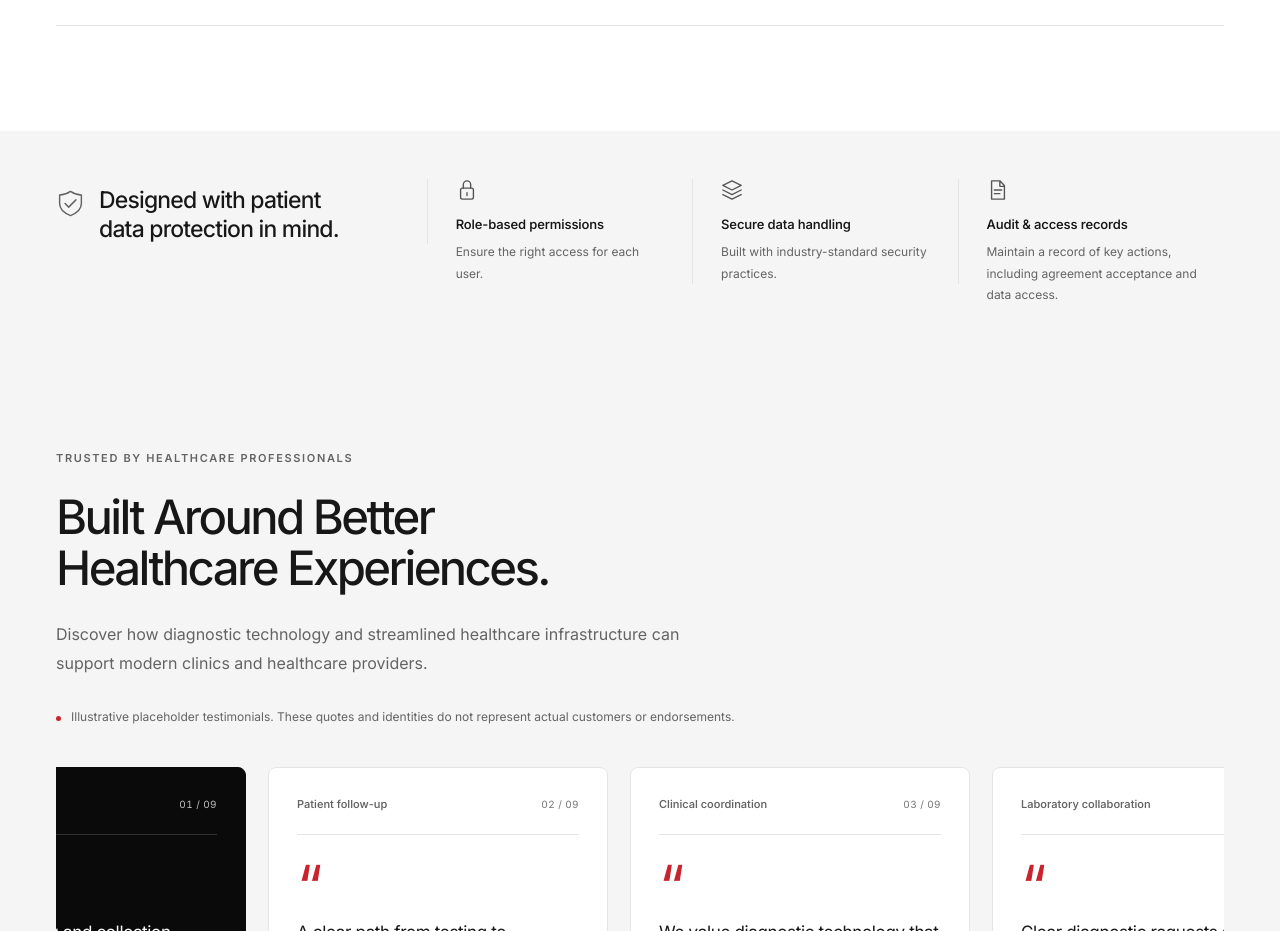
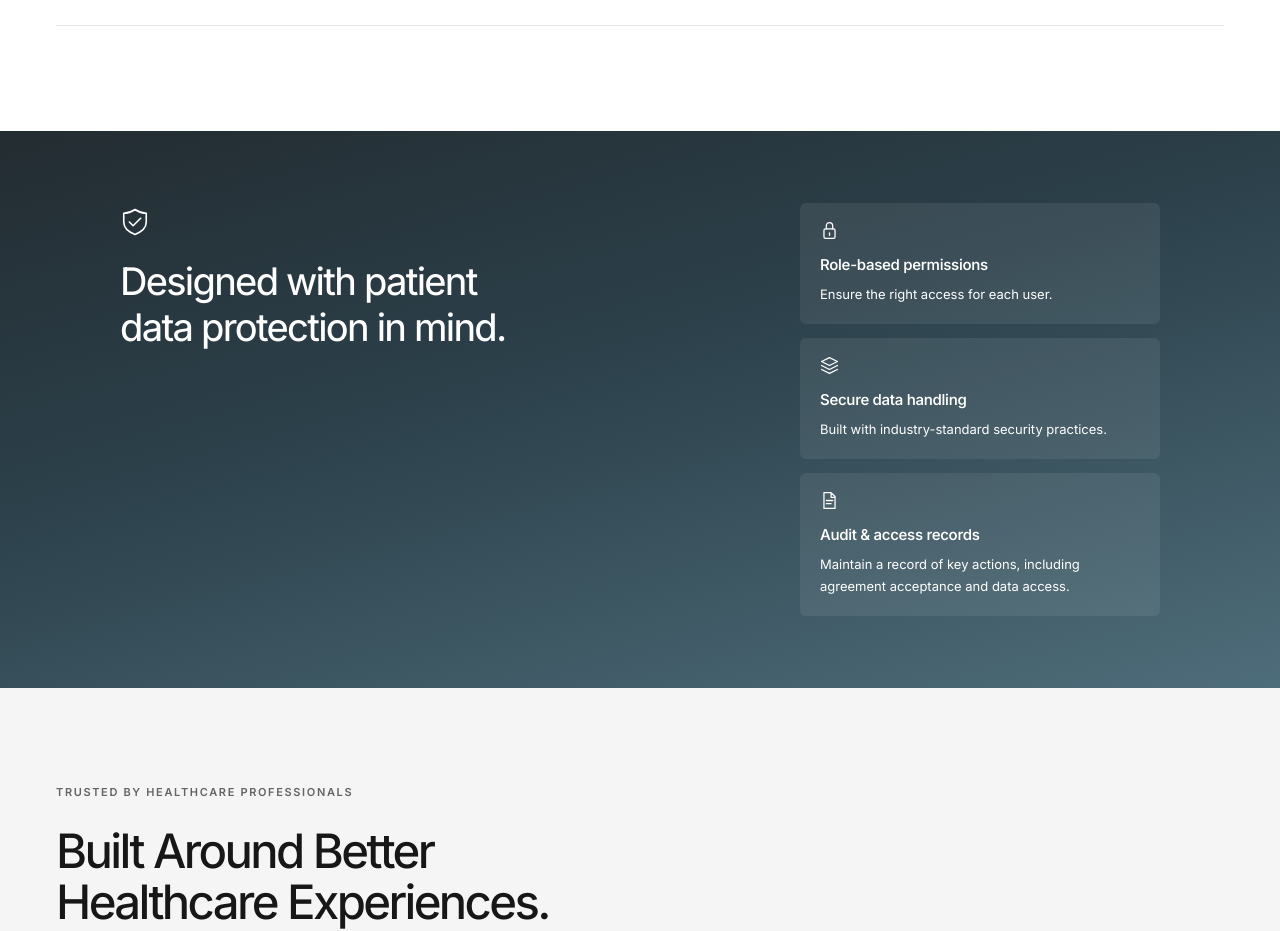
Before and after one commit to Bytechsol1/frigoflow-website, a website: page dist/index.html in a window 1280 px wide. Shown: the part 4100-5031 px from the top of the page. Drawn offline with Linux system fonts and the light colour scheme.

Commit message:
Update Site source

```diff
--- a/dist/index.html
+++ b/dist/index.html
@@ -12,6 +12,7 @@
   <link rel="stylesheet" href="testimonials.css">
   <link rel="stylesheet" href="clinics.css">
   <link rel="stylesheet" href="faq.css">
+  <link rel="stylesheet" href="security.css">
   <script src="app.js" defer></script>
 </head>
 <body>
--- /dev/null
+++ b/dist/security.css
@@ -0,0 +1,13 @@
+/* Reference-inspired security treatment, preserving Frigo Flow's own claims. */
+.security-section{background:linear-gradient(165deg,#232c31 0%,#2c414b 43%,#4e6d7a 100%);color:#fff;padding-block:72px}
+.security-section .security-grid{display:grid;grid-template-columns:minmax(0,1fr) minmax(0,360px);gap:14px 110px;align-items:start;width:min(1040px,calc(100% - 112px))}
+.security-section .security-grid .security-heading{grid-column:1;grid-row:1/4;display:flex;flex-direction:column;align-items:flex-start;gap:22px;border:0;padding:4px 0 0!important}
+.security-section .security-heading>.icon{width:30px;height:30px;color:#fff;margin:0;stroke-width:1.3}
+.security-section .security-heading h2{font-size:clamp(30px,3vw,38px);font-weight:450;line-height:1.2;letter-spacing:-.045em;max-width:17ch;color:#fff}
+.security-section .security-grid>div:not(.security-heading){grid-column:2;display:block;border:0;border-radius:6px;background:rgba(255,255,255,.075);padding:18px 20px!important;min-width:0}
+.security-section .security-grid>div:not(.security-heading)>.icon{display:block;width:19px;height:19px;color:#fff;margin:0 0 14px;stroke-width:1.6}
+.security-section .security-grid h3{font-size:15px;line-height:1.4;letter-spacing:-.02em;font-weight:550;color:#fff;margin:0 0 8px}
+.security-section .security-grid p{font-size:13px;line-height:1.75;color:#fff;max-width:38ch;margin:0}
+@media(max-width:1100px){.security-section .security-grid{gap:14px 60px;width:calc(100% - 72px)}}
+@media(max-width:960px){.security-section .security-grid{grid-template-columns:minmax(0,1fr) minmax(0,340px);gap:14px 36px;width:calc(100% - 48px)}.security-section .security-heading h2{font-size:32px}.security-section .security-heading h2 br{display:none}}
+@media(max-width:700px){.security-section{padding-block:52px}.security-section .security-grid{grid-template-columns:minmax(0,1fr);gap:14px;width:calc(100% - 40px)}.security-section .security-grid .security-heading{grid-column:1;grid-row:auto;gap:18px;margin-bottom:18px}.security-section .security-heading h2{font-size:32px;max-width:21ch}.security-section .security-grid>div:not(.security-heading){grid-column:1;padding:22px!important}.security-section .security-grid p{font-size:14px;max-width:none}.security-section .security-grid h3{font-size:16px}}
```
